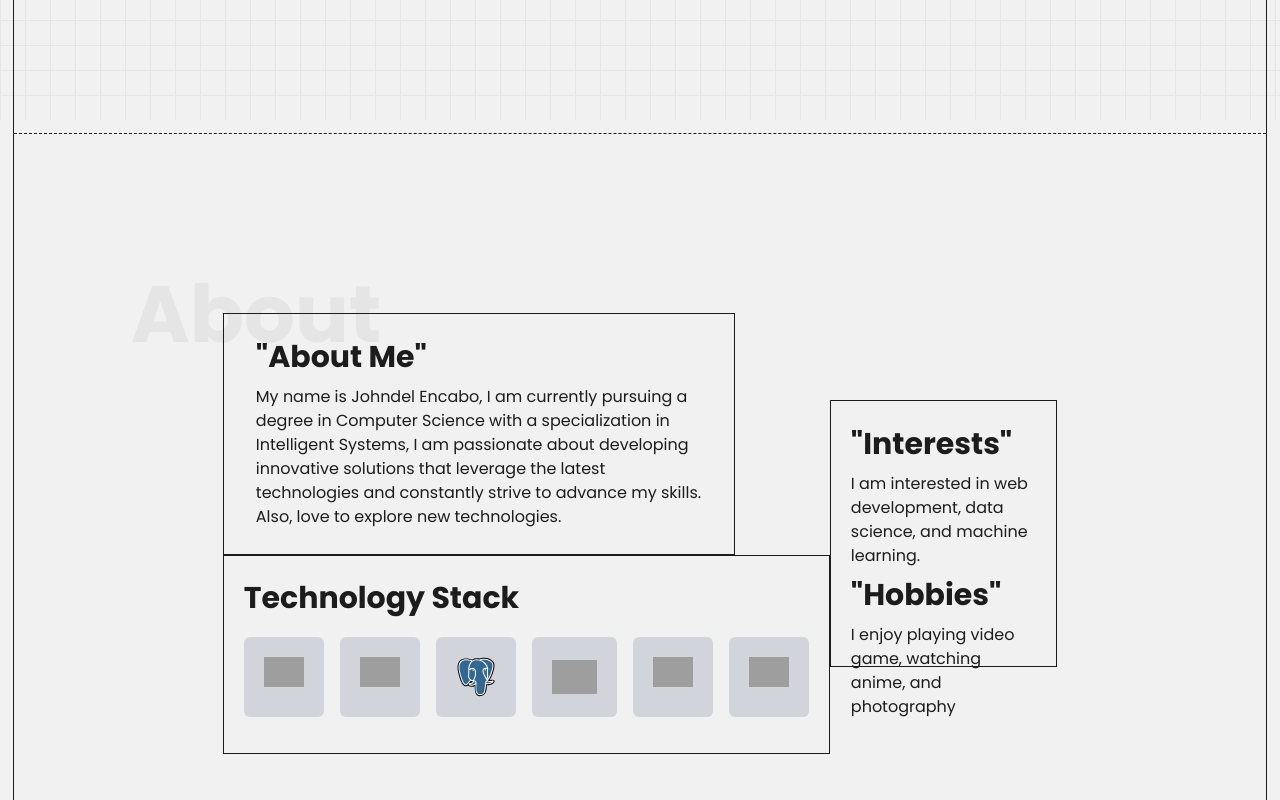
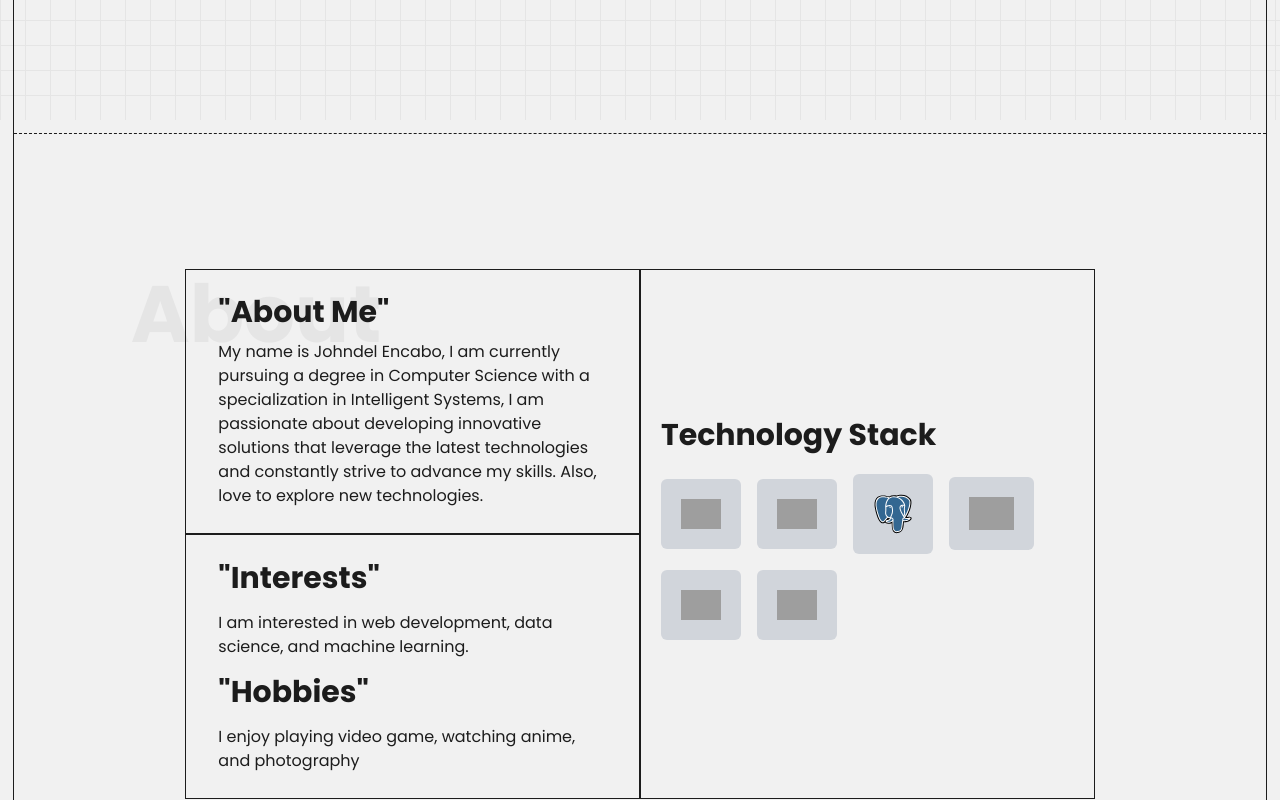
Before and after one commit to cooldragon12/johndel-portfolio, a Next.js app: page / in a window 1280 px wide. Shown: the part 680-1480 px from the top of the page. Built offline with nearby package versions, Linux system fonts and the light colour scheme; grey boxes are pictures that could not be loaded.

Commit message:
Fixed the mobile and desktop biew of about section

```diff
--- a/src/components/Homepage/Description.tsx
+++ b/src/components/Homepage/Description.tsx
@@ -17,13 +17,13 @@
     }, [inView])
     return (
         <>
-            <div className="flex flex-col justify-center items-center lg:justify-center lg:items-start  lg:w-fit h-full">
-                <div className="flex flex-col justify-center items-center lg:items-start border border-primary px-8 py-5 w-[40vw] h-fit border-collapse">
+            <div className="grid lg:grid-cols-2 lg:grid-rows-2">
+                <div className="flex flex-col justify-center items-center lg:items-start border border-primary px-8 py-5 border-collapse">
                     <FlatCard title='"About Me"' description="My name is Johndel Encabo, I am currently pursuing a degree in Computer Science with a specialization in Intelligent Systems, I am passionate about developing innovative solutions that leverage the latest technologies and constantly strive to advance my skills. Also, love to explore new technologies." />
                 </div>
-                <div ref={stackRef} className="flex flex-col justify-center items-center lg:items-start border border-primary p-5 h-fit border-collapse w-auto overflow-hidden">
+                <div ref={stackRef} className="col-span-1 row-span-2 flex flex-col justify-center items-center lg:items-start border border-primary p-5 border-collapse overflow-hidden">
                     <TextBlockTransition isView delay={stag} color="#424242" ><h1 className="text-3xl font-bold text-center lg:text-left">Technology Stack</h1></TextBlockTransition>
-                    <ul id="skills" className="flex gap-4 my-4">
+                    <ul id="skills" className="flex flex-wrap lg:justify-normal items-center justify-center gap-4 my-4">
                         <motion.li onHoverStart={() => setCurrentHover(1)} onHoverEnd={() => setCurrentHover(0)} className="skill relative translate-x-[80px] opacity-0 font-semibold bg-gray-300 p-5 rounded-md cursor-pointer">
                             <div className={` items-center gap-2 absolute top-0 left-0 w-full h-full z-30 backdrop-blur-md  justify-center flex transition-opacity ${currentHover === 1 ? "opacity-1" : "opacity-0"}`}>
                                 <span>Python</span>
@@ -62,9 +62,8 @@
                         </motion.li>
                     </ul>
                 </div>
-            </div>
-            <div className="flex flex-col justify-center items-center lg:justify-center lg:items-center h-full lg:w-1/4">
-                <div className="flex flex-col justify-between items-center lg:items-start border border-primary p-5 h-1/3  border-collapse">
+
+                <div className="flex flex-col justify-between items-center lg:items-start border border-primary px-8 py-5 border-collapse">
                     <FlatCard title='"Interests"' description="I am interested in web development, data science, and machine learning." />
                     {/* </div> */}
                     {/* <div className="flex flex-col justify-center items-center lg:items-start border border-primary p-5 h-1/4"> */}
--- a/src/components/Homepage/Projects.tsx
+++ b/src/components/Homepage/Projects.tsx
@@ -52,6 +52,8 @@
                         key={index}
                         onHoverStart={(e) => { setIsHover(true), setCurrentHover(item) }}
                         onHoverEnd={(e) => { setIsHover(false) }}
+                        onFocus={(e) => { setIsHover(true), setCurrentHover(item) }}
+                        onBlur={(e) => { setIsHover(false) }}
                         onMouseMove={(e) => {
                             const { pageX, pageY } = e;
                             // Close to the edge of mouse
```
